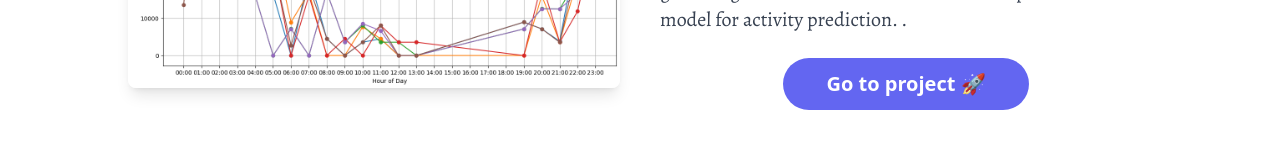
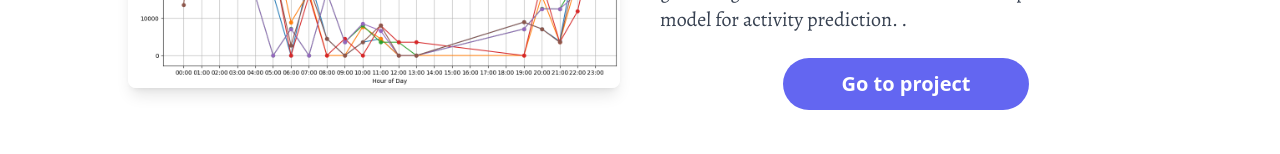
Before and after one commit to mac455/data-science_portfolio, a Next.js app: page /projects in a window 1280 px wide. Shown: the part 454-608 px from the top of the page. Built offline with nearby package versions, Linux system fonts and the light colour scheme; a web font is replaced by a local one.

Commit message:
removed emoticonss

```diff
--- a/src/app/projects/page.tsx
+++ b/src/app/projects/page.tsx
@@ -42,7 +42,7 @@ const Projects = () => {
                    <div className='flex justify-center text-white font-semibold text-lg md:text-xl bg-indigo-500 hover:bg-indigo-600 transition-all duration-300 w-2/3 md:w-1/2 mx-auto py-3 rounded-full '>
                        <Link href='/wisdm'>
                             <button >
-                                Go to project 🚀
+                                Go to project
                             </button>
                        </Link>
                    </div>
```
